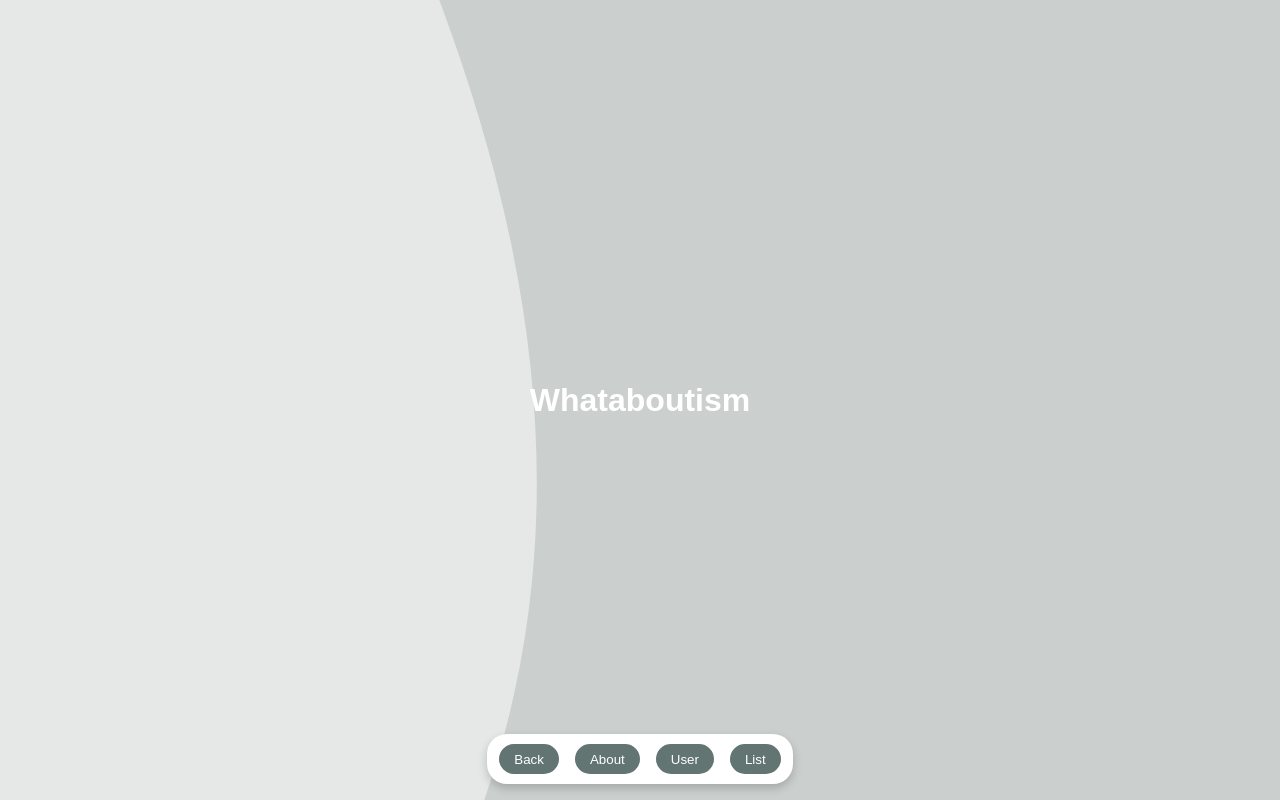
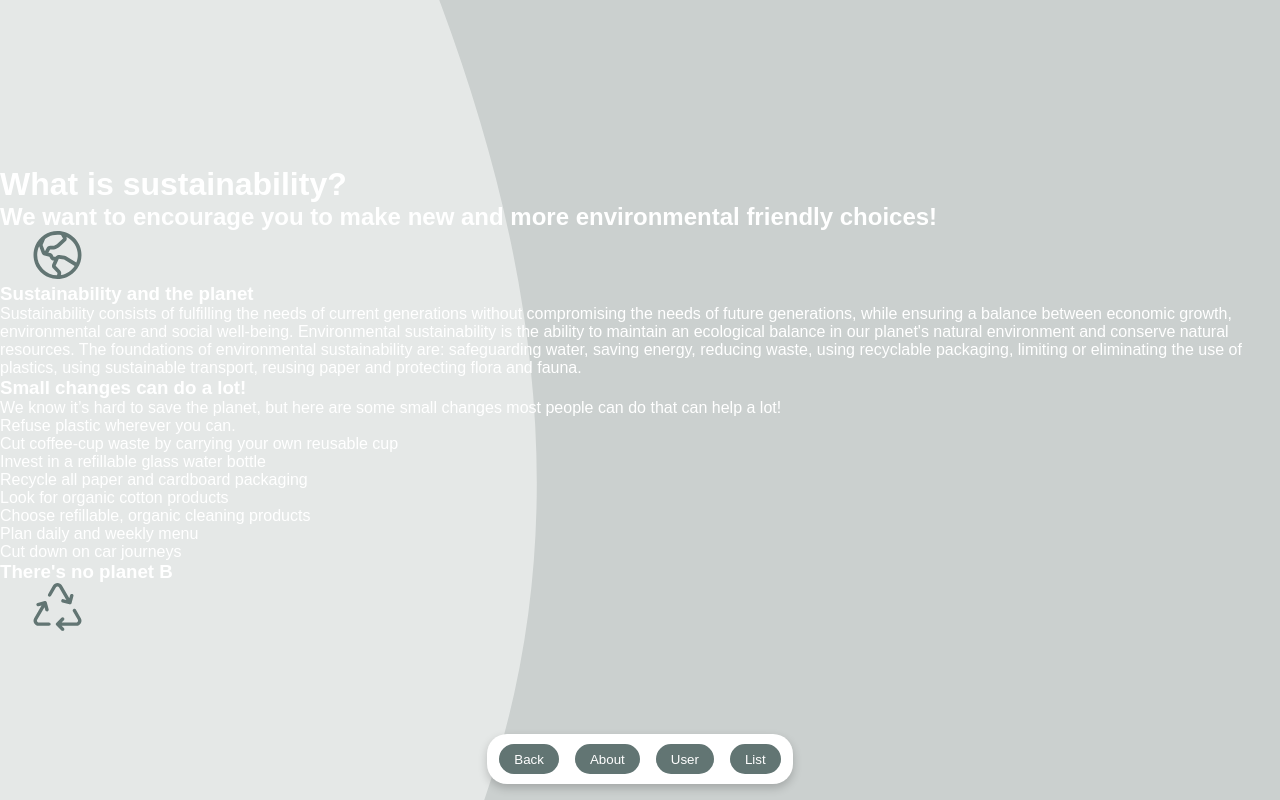
Before and after one commit to elsakatrin/greenstep-isl, a Next.js app in the folder betterstep/: page /about in a window 1280 px wide. Built offline with nearby package versions, Linux system fonts and the light colour scheme.

Commit message:
made about page

```diff
--- a/betterstep/src/pages/about.js
+++ b/betterstep/src/pages/about.js
@@ -1,11 +1,51 @@
 import Layout from "@/components/Layout/Layout"
 import Link from "next/link"
+import Image from "next/image"
+import earth from "../public/earth-green.svg"
+import recycle from "../public/recycle.svg"
+import styles from "../styles/aboutpage/about.module.css"
+
 
 export default function About() {
     return (
         <>
             <Layout title="About">
-                <h1>Whataboutism</h1>
+
+                <div className={styles.aboutcontainer}>
+
+                    <h1 className={styles.heading}>What is sustainability?</h1>
+
+                    <h2 className={styles.subheading}>We want to encourage you to make new and more environmental friendly choices! </h2>
+
+                    <Image className={earth} src={earth} alt="Earth" width={115} height={48}/>
+
+                    <h3 className={styles.middleheading}>Sustainability and the planet</h3>
+                    <p className={styles.bodytxt}>Sustainability consists of fulfilling the needs of current generations without compromising the needs of future generations, while ensuring a balance between economic growth, environmental care and social well-being.
+                        Environmental sustainability is the ability to maintain an ecological balance in our planet's natural environment and conserve natural resources.
+                        The foundations of environmental sustainability are: safeguarding water, saving energy, reducing waste, using recyclable packaging, limiting or eliminating the use of plastics, using sustainable transport, reusing paper and protecting flora and fauna.</p>
+
+                    <h3 className={styles.middleheading}> Small changes can do a lot! </h3>
+                    <p className={styles.bodytxt} >We know it’s hard to save the planet, but here are some small changes most people can do that can help a lot!</p>
+
+
+                    <div className={styles.list}>
+                        <ol>
+                        <ul>Refuse plastic wherever you can.</ul>
+                        <ul>Cut coffee-cup waste by carrying your own reusable cup</ul>
+                        <ul>Invest in a refillable glass water bottle</ul>
+                        <ul>Recycle all paper and cardboard packaging</ul>
+                        <ul> Look for organic cotton products</ul>
+                        <ul>Choose refillable, organic cleaning products</ul>
+                        <ul>Plan daily and weekly menu</ul>
+                        <ul>Cut down on car journeys</ul>
+                        </ol>
+                    </div>
+
+                        <div className={styles.ending}>
+                            <h3 className={styles.slogan} >There's no planet B</h3>
+                            <Image className={recycle} src={recycle} alt="Recycle" width={115} height={48}/>
+                        </div>
+                  </div>
             </Layout>
         </>
     )
--- /dev/null
+++ b/betterstep/src/styles/aboutpage/about.module.scss
@@ -0,0 +1,3 @@
+.heading{
+
+}
```
Also changed, not shown: betterstep/src/components/ListView/ListView.module.css (added), betterstep/src/public/recycle.svg (added), betterstep/src/styles/aboutpage/about.module.css (added).
